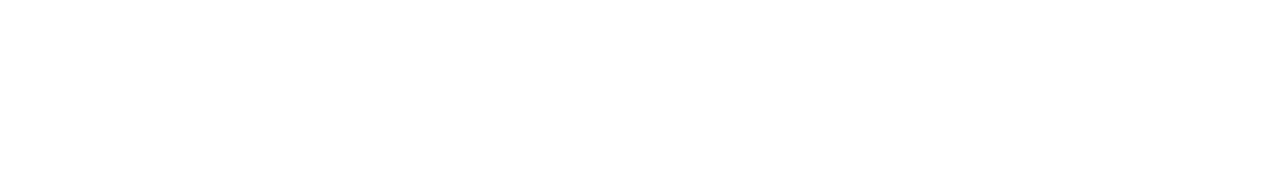
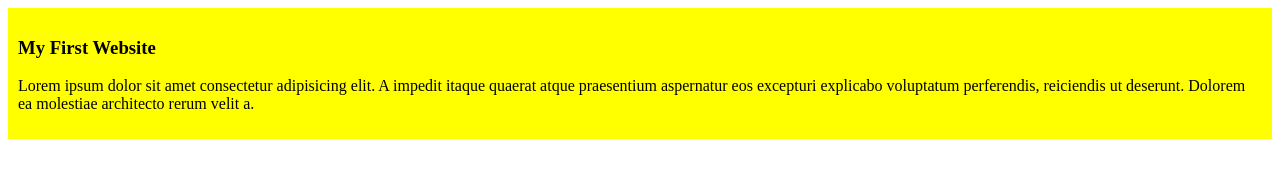
Before and after one commit to himelahmmed/My-Simple-Website, a plain HTML site: page index.html in a window 1280 px wide. Drawn offline with Linux system fonts and the light colour scheme.

Commit message:
added the first block

```diff
--- /dev/null
+++ b/blog.css
@@ -0,0 +1,4 @@
+div{
+    background-color: yellow;
+    padding: 10px;
+}
--- a/index.html
+++ b/index.html
@@ -4,8 +4,13 @@
     <meta charset="UTF-8">
     <meta name="viewport" content="width=device-width, initial-scale=1.0">
     <title>Document</title>
+    <link rel="stylesheet" href="blog.css">
 </head>
 <body>
-
+    <div>
+        <h3>My First Website</h3>
+        <p>Lorem ipsum dolor sit amet consectetur adipisicing elit. A impedit itaque quaerat atque praesentium aspernatur
+        eos excepturi explicabo voluptatum perferendis, reiciendis ut deserunt. Dolorem ea molestiae architecto rerum velit a.</p>
+    </div>
 </body>
 </html>
```
Also changed, not shown: 1 other file.
